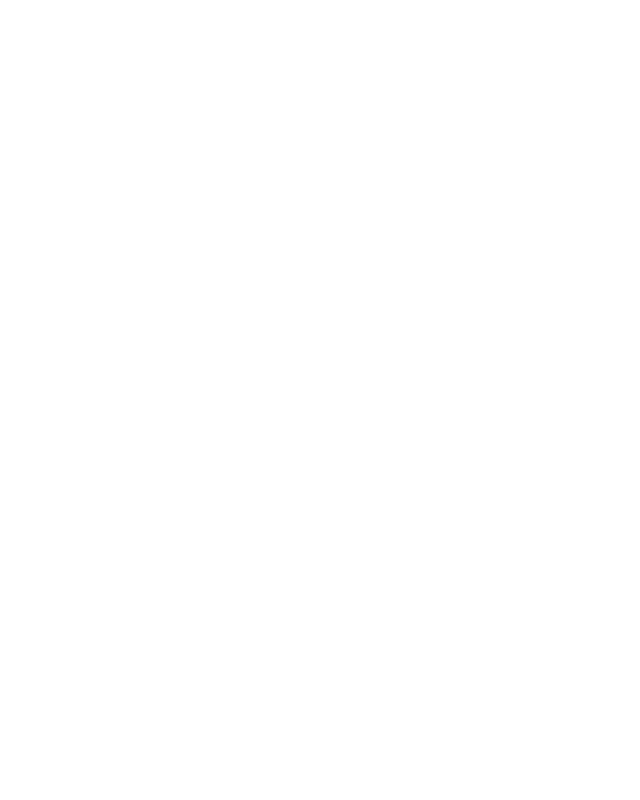
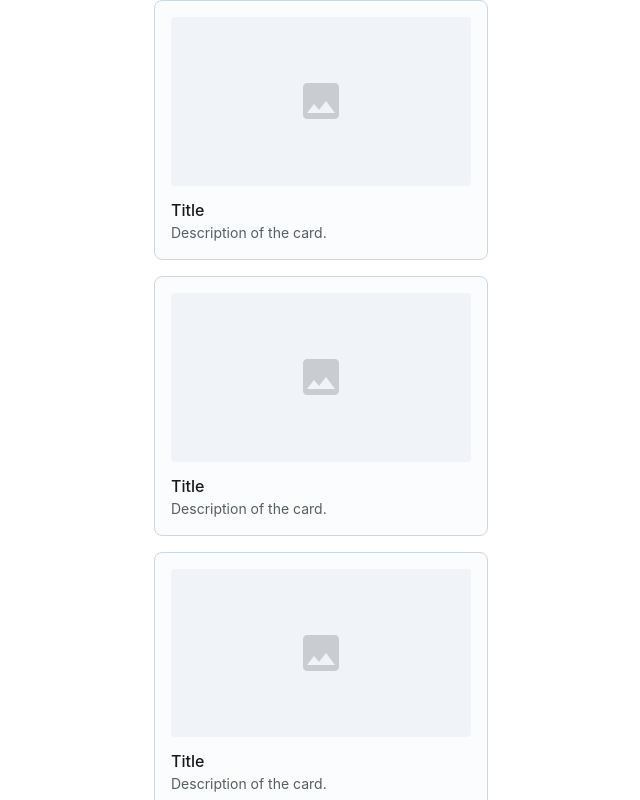
Before and after one commit to ObiTobi64/WebRocafiel, a React (Vite) app in the folder roquiWeb/: page /advanced in a window 1280 px wide. Before the commit this address had no page. Shown: the whole page, without its empty margins (319-959 px from the left). Built offline with nearby package versions, Linux system fonts and the light colour scheme.

Commit message:
'reactRouter'

```diff
--- /dev/null
+++ b/package.json
@@ -0,0 +1,5 @@
+{
+  "dependencies": {
+    "react-router-dom": "^6.28.0"
+  }
+}
--- a/roquiWeb/src/pages/Header.tsx
+++ b/roquiWeb/src/pages/Header.tsx
@@ -3,11 +3,16 @@
 import MenuIcon from '@mui/icons-material/Menu';
 import logo from '../img/logo.png';
 import { useTheme } from '@mui/material/styles';
+import { useNavigate } from 'react-router-dom';
 
 const Header: React.FC = () => {
     const theme = useTheme();
     const isMobile = useMediaQuery(theme.breakpoints.down('sm')); // Detecta pantallas móviles
+    const navigate = useNavigate();
 
+    const handleAdvancedClick = () =>{
+        navigate('/advanced');
+    };
     return (
         <AppBar
             position="fixed"
@@ -30,7 +35,7 @@
                     </IconButton>
                 ) : (
                     <div style={{ display: 'flex', gap: '16px' }}>
-                        <Button color="inherit">Avanzadas</Button>
+                        <Button color="inherit" onClick={handleAdvancedClick}>Avanzadas</Button>
                         <Button color="inherit">Nosotros</Button>
                         <Button color="inherit">Eventos</Button>
                         <Button color="inherit">Contactos</Button>
--- a/roquiWeb/src/pages/HomePage/MainBanner.tsx
+++ b/roquiWeb/src/pages/HomePage/MainBanner.tsx
@@ -24,7 +24,7 @@
                 muted
                 style={{
                     position: 'absolute',
-                    top: '73%',
+                    top: '71%',
                     left: '50%',
                     minWidth: '100%',
                     minHeight: '100%',
--- /dev/null
+++ b/roquiWeb/src/pages/SecondPages/AdvancedPage.tsx
@@ -0,0 +1,15 @@
+import React from 'react';
+import PlaceholderAspectRatio from './PlaceholderAspectRatio';
+import { Box } from '@mui/material';
+
+const AdvancedPage: React.FC = () => {
+  return (
+    <Box display="flex" flexDirection="column" alignItems="center" gap={2}>
+      {Array.from({ length: 6 }).map((_, index) => (
+        <PlaceholderAspectRatio key={index} />
+      ))}
+    </Box>
+  );
+};
+
+export default AdvancedPage;
--- /dev/null
+++ b/roquiWeb/src/pages/SecondPages/PlaceholderAspectRatio.tsx
@@ -0,0 +1,22 @@
+// PlaceholderAspectRatio.tsx
+import * as React from 'react';
+import AspectRatio from '@mui/joy/AspectRatio';
+import Card from '@mui/joy/Card';
+import Typography from '@mui/joy/Typography';
+import ImageIcon from '@mui/icons-material/Image';
+
+export default function PlaceholderAspectRatio() {
+  return (
+    <Card variant="outlined" sx={{ width: 300 }}>
+      <AspectRatio>
+        <div>
+          <ImageIcon sx={{ fontSize: '3rem', opacity: 0.2 }} />
+        </div>
+      </AspectRatio>
+      <div>
+        <Typography level="title-md">Title</Typography>
+        <Typography level="body-sm">Description of the card.</Typography>
+      </div>
+    </Card>
+  );
+}
--- a/roquiWeb/src/routes.tsx
+++ b/roquiWeb/src/routes.tsx
@@ -1,12 +1,14 @@
 import { Route, Routes } from 'react-router-dom';
 import Layout from './layout/Layout';
 import HomePage from './pages/HomePage/HomePage';
+import AdvancedPage from './pages/SecondPages/AdvancedPage';
 
 
 const AppRoutes = () => {
   return (
     <Routes>
       <Route path="/" element={<Layout><HomePage /></Layout>} />
+      <Route path="/advanced" element={<AdvancedPage />} />
     </Routes>
   );
 };
```
Also changed, not shown: 1 other file (tests, documents, lock files or other folders).
